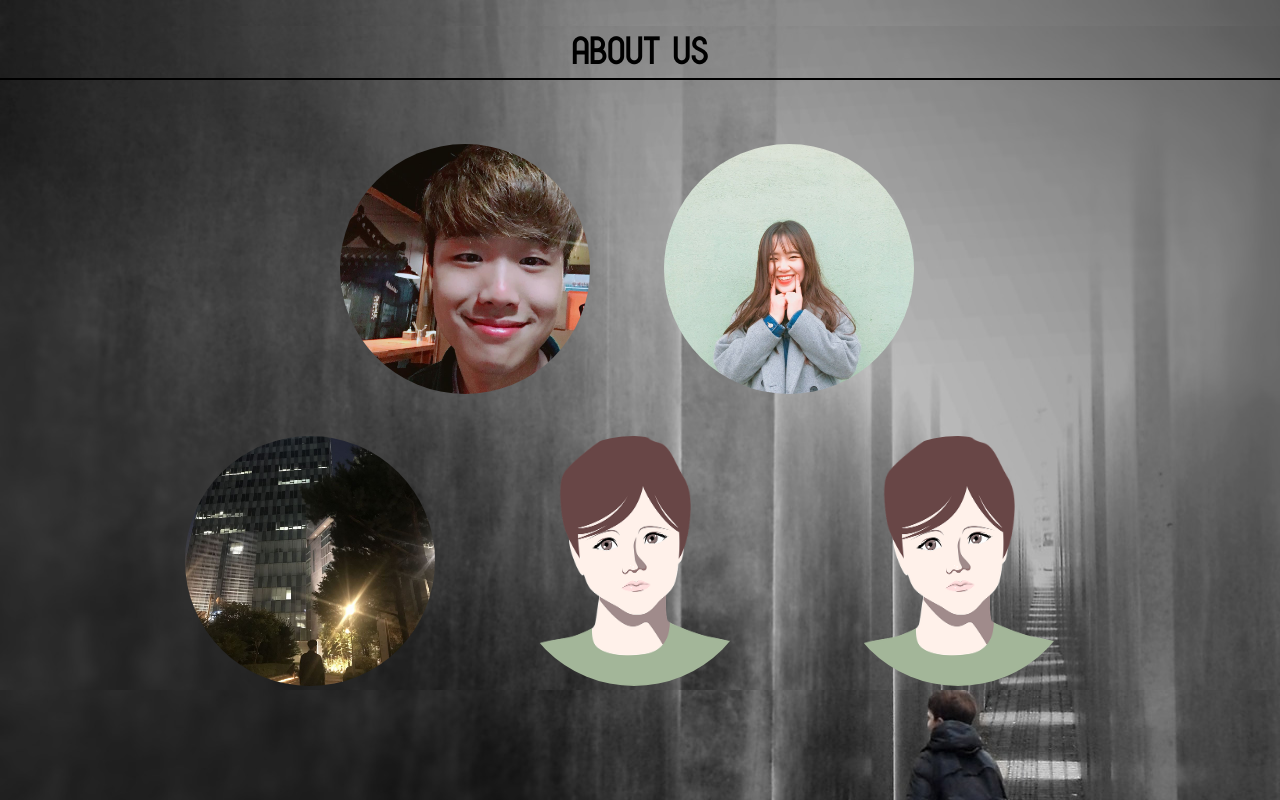
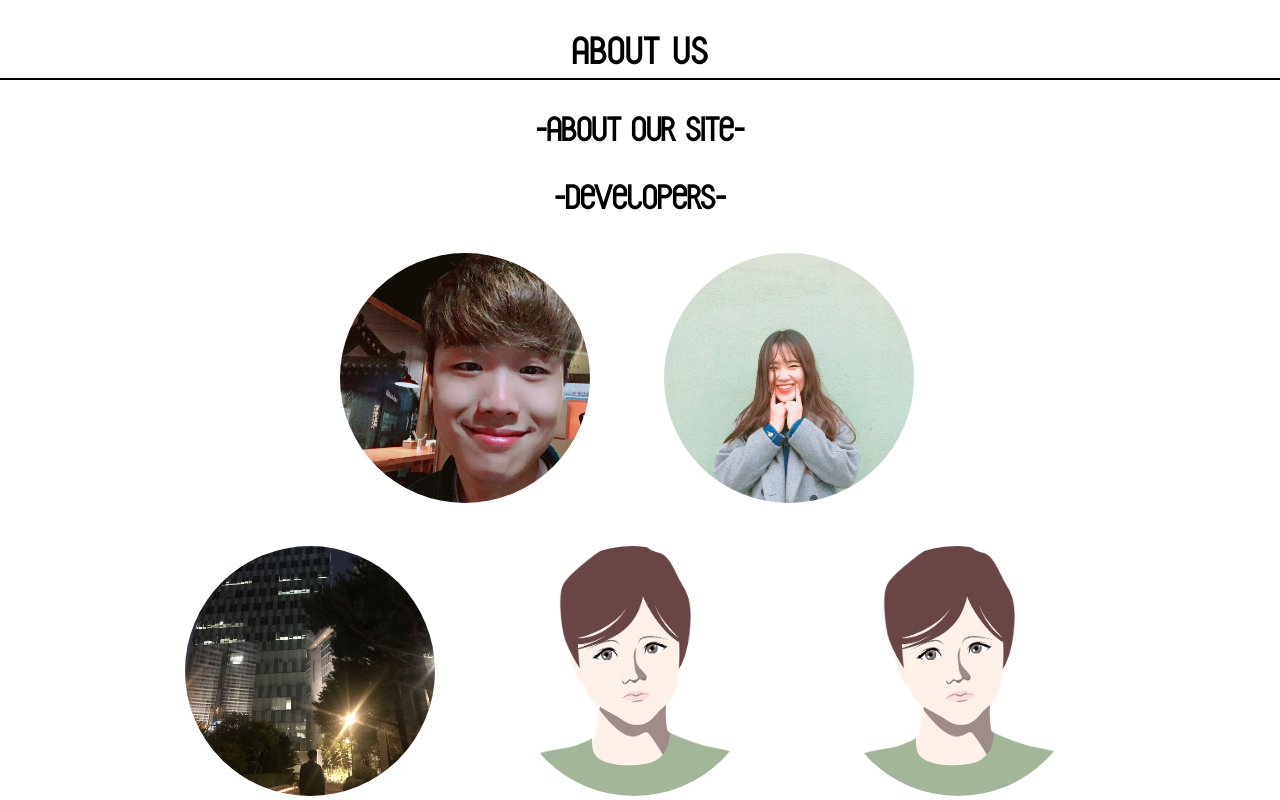
Before and after one commit to wogns0197/WEB-HERS, a PHP site: page /about.html in a window 1280 px wide. Run offline with PHP 8.4, Linux system fonts and the light colour scheme.

Commit message:
add subtitle

```diff
--- a/Front_End/about/about.css
+++ b/Front_End/about/about.css
@@ -2,7 +2,7 @@
   margin: 0;
   padding: 0;
   width: 100%;
-  background-image: url(image/background.jpg);
+  background-color: white;
 }
 @font-face {
   font-family: abouthead;
@@ -20,6 +20,12 @@
   margin: 0;
   margin-top: 2%;
 }
+h2{
+  text-align: center;
+  font-weight: bold;
+  font-family: abouthead;
+  font-size: 25pt;
+}
 .front img, .back img{
   height: 250px;
   width: 250px;
@@ -28,7 +34,7 @@
 .front{
   margin: auto;
   width: 600px;
-  margin-top: 5%;
+  margin-top: 3%;
 }
 .back{
   margin: auto;
@@ -49,7 +55,7 @@
   text-align: center;
   z-index: -1;
 }
-span h2{
+span h3{
   font-size: 21pt;
   font-weight: bold;
   margin: 0;
--- a/Front_End/about/about.html
+++ b/Front_End/about/about.html
@@ -60,16 +60,20 @@
   <body>
     <h1>ABOUT US</h1><hr color="black">
 
+    <h2>&#45;ABOUT OUR SITE&#45;</h2>
+
+    <h2>&#45;DEVELOPERS&#45;</h2>
+
     <div class="front">
       <span id="kwoninfo">
-        <h2>Kwon Jaehoon</h2>
+        <h3>Kwon Jaehoon</h3>
         <p>"front"</p>
         <p>Futsal Rental Page function materialization</p>
         <a href="https://github.com/wogns0197">Github Go</a>
       </span>
       <img id="kwon" src="image/kwon.jpg" alt="kwon">
       <span id="seoinfo">
-        <h2>Seo Geurim</h2>
+        <h3>Seo Geurim</h3>
         <p>"front"</p>
         <p>Main Page About Page Entire Design materialization</p>
         <a href="https://github.com/Seogeurim">Github Go</a>
@@ -79,21 +83,21 @@
 
     <div class="back">
       <span id="choiinfo">
-        <h2>Choi Jaeyoung</h2>
+        <h3>Choi Jaeyoung</h3>
         <p>"front/back"</p>
         <p>Rental function materialization back schema</p>
         <a href="https://github.com/chlwodud77">Github Go</a>
       </span>
       <img id="choi" src="image/choi.jpg" alt="choi">
       <span id="parkinfo">
-        <h2>Park Jaehoon</h2>
+        <h3>Park Jaehoon</h3>
         <p>"back"</p>
         <p>Database Schema materialization</p>
         <a href="https://github.com/MilyangParkJaeHoon">Github Go</a>
       </span>
       <img id="park" src="image/woman.png" alt="park">
       <span id="leeinfo">
-        <h2>Lee Jaehoon</h2>
+        <h3>Lee Jaehoon</h3>
         <p>"back"</p>
         <p>Database Schema materialization</p>
         <a href="https://github.com/Tacituslee">Github Go</a>
```
